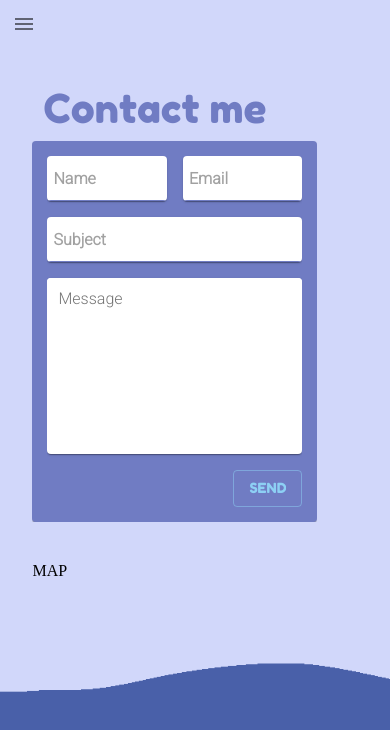
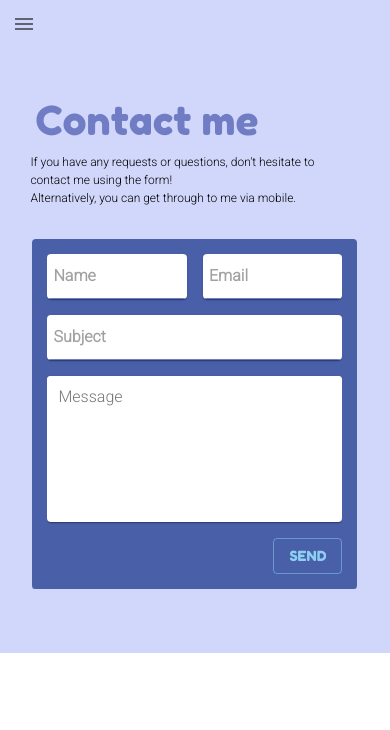
Before and after one commit to DucSkii/portfolio, a React (Create React App) app: page /contact in a window 390 px wide. Shown: the top 730 px of the page. Built offline with nearby package versions, Linux system fonts and the light colour scheme.

Commit message:
making contact page responsive

```diff
--- a/src/components/Form/index.js
+++ b/src/components/Form/index.js
@@ -18,7 +18,7 @@ const Form = () => {
 
   return (
     <div className={classes.Form}>
-      <Paper style={{ backgroundColor: '#707cc3', padding: '15px' }}>
+      <Paper style={{ backgroundColor: '#4960a9', padding: '15px' }}>
         <form onSubmit={submit}>
           <Grid container spacing={2}>
             <Grid item xs={6}>
--- a/src/components/Form/styles.js
+++ b/src/components/Form/styles.js
@@ -11,7 +11,7 @@ export const useStyles = makeStyles({
   inputMessage: {
     width: '100%',
     padding: '10px',
-    height: '150px',
+    height: '120px',
     borderColor: 'transparent',
     outline: 'none',
     fontFamily: 'Roboto',
--- a/src/pages/Contact/index.js
+++ b/src/pages/Contact/index.js
@@ -20,9 +20,13 @@ const Contact = () => {
       variants={pageVariantHorizontal}
       className={classes.Contact}
     >
-      <Grid container>
-        <Grid item xs={12} className={classes.titleHeight} />
-        <Grid container item xs={12} style={{ marginLeft: '10px' }}>
+      <Grid container style={{ height: '100vh' }}>
+        <Grid container item md={5}>
+          <Grid container item md={12} className={classes.marginLeftWrapper}>
+            <Grid item xs={12} />
+            <Grid container item xs={12} className={classes.marginLeftContainer}>
+              <Grid item xs={1} />
+              <Grid container item xs={10} className={classes.title}>
                 <Typography
                   variant='h2'
                   color='primary'
@@ -30,7 +34,7 @@ const Contact = () => {
                   style={{
                     cursor: 'default',
                     userSelect: 'none',
-              marginLeft: '7.5%',
+                    // marginLeft: '7.5%',
                   }}
                 >
                   {title.map((letter, index) => {
@@ -48,17 +52,35 @@ const Contact = () => {
                   })}
                 </Typography>
               </Grid>
+              <Grid item xs={1} />
               <Grid container item xs={12}>
                 <Grid item xs={1} />
-          <Grid container item xs={10} spacing={5}>
-            <Grid item md={5}>
+                <Grid container item xs={10} style={{ flexDirection: 'column' }}>
+                  <Typography className={classes.description}>
+                    If you have any requests or questions, don't hesitate to contact me using the form!
+                  </Typography>
+                  <Typography className={classes.description}>
+                    Alternatively, you can get through to me via mobile.
+                  </Typography>
+                  <Grid item xs={1} />
+                </Grid>
+              </Grid>
+            </Grid>
+            <Grid container item xs={12}>
+              <Grid item xs={1} />
+              <Grid container item xs={10}>
+                <Grid item xs={12}>
                   <Form />
-            </Grid>
-            <Grid item md={7}>
-              MAP
                 </Grid>
               </Grid>
               <Grid item xs={1} />
+            </Grid>
+          </Grid>
+        </Grid>
+        <Grid container item md={7} style={{ backgroundColor: '#ffffff' }}>
+          {/* <img src='https://i.gyazo.com/a9089a00b089d29c0a6375ab86875a6e.png' alt='map'
+          style={{objectFit: 'contain', width: '100%', height: '100vh'}}
+          /> */}
         </Grid>
       </Grid>
     </motion.div>
--- a/src/pages/Contact/styles.js
+++ b/src/pages/Contact/styles.js
@@ -5,21 +5,47 @@ export const useStyles = makeStyles(theme => ({
     width: '100%',
     height: '100vh',
   },
-  titleHeight: {
-    height: '10vh',
-    [theme.breakpoints.up('md')]: {
-      height: '15vh',
-    },
-  },
   letters: {
+    maxHeight: '80px',
     [theme.breakpoints.up('xs')]: {
       fontSize: '40px',
     },
     [theme.breakpoints.up('sm')]: {
-      fontSize: '60px',
+      fontSize: '50px',
     },
-    [theme.breakpoints.up('md')]: {
+    [theme.breakpoints.up('lg')]: {
       fontSize: '80px',
     },
   },
+  title: {
+    alignContent: 'flex-end',
+    [theme.breakpoints.up('md')]: {
+      justifyContent: 'center',
+    },
+    [theme.breakpoints.up('lg')]: {
+      marginBottom: '20px',
+    },
+  },
+  marginLeftWrapper: {
+    marginLeft: '30px',
+    [theme.breakpoints.down('md')]: {
+      marginLeft: '0px'
+    },
+  },
+  marginLeftContainer: {
+    marginRight: '25px',
+    [theme.breakpoints.down('md')]: {
+      marginLeft: '0px'
+    },
+  },
+  description: {
+    fontFamily: 'Roboto',
+    fontSize: '12px',
+    [theme.breakpoints.up('sm')]: {
+      fontSize: '14px',
+    },
+    [theme.breakpoints.up('md')]: {
+      textAlign: 'center',
+    },
+  },
 }))
```
Also changed, not shown: 1 other file (tests, documents, lock files or other folders). Lines whose indentation alone changed are shown as unchanged.
